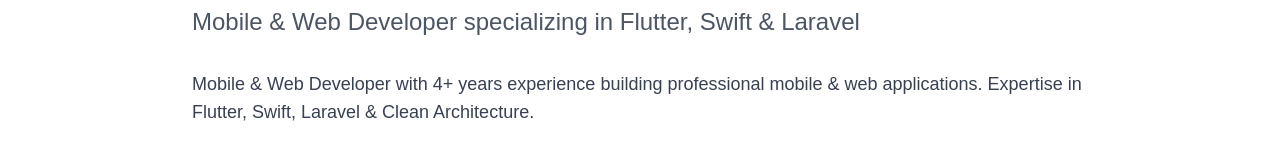
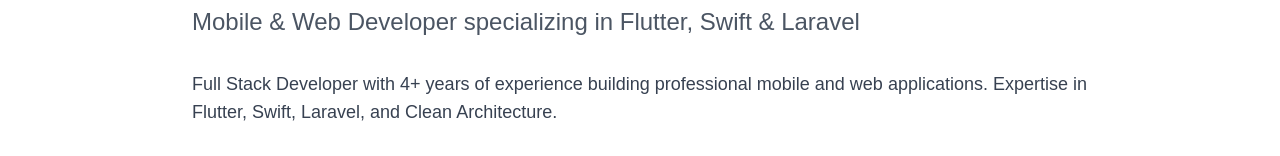
Before and after one commit to ahfasxp/ahfasxp, a Next.js app: page / in a window 1280 px wide. Shown: the part 150-306 px from the top of the page. Built offline with nearby package versions, Linux system fonts and the light colour scheme.

Commit message:
Refactor: simplify to 2 core variables (title & description)

```diff
--- a/app/layout.tsx
+++ b/app/layout.tsx
@@ -3,7 +3,7 @@
 import { PORTFOLIO } from "@/constants/portfolio";
 
 export const metadata: Metadata = {
-  title: `${PORTFOLIO.name} - ${PORTFOLIO.title}`,
+  title: `${PORTFOLIO.name} - Mobile & Web Developer`,
   description: PORTFOLIO.description,
 };
 
--- a/components/Hero.tsx
+++ b/components/Hero.tsx
@@ -11,7 +11,7 @@
           👋 Hello, I'm {PORTFOLIO.name}
         </h1>
         <h2 className="text-xl md:text-2xl text-gray-600 dark:text-gray-400 mb-8">
-          {PORTFOLIO.subtitle}
+          {PORTFOLIO.title}
         </h2>
         <p className="text-lg text-gray-700 dark:text-gray-300 mb-8">
           {PORTFOLIO.description}
--- a/constants/portfolio.ts
+++ b/constants/portfolio.ts
@@ -1,8 +1,7 @@
 export const PORTFOLIO = {
   name: "Ahfas",
-  title: "Mobile & Web Developer",
-  subtitle: "Mobile & Web Developer specializing in Flutter, Swift & Laravel",
-  description: "Mobile & Web Developer with 4+ years experience building professional mobile & web applications. Expertise in Flutter, Swift, Laravel & Clean Architecture.",
+  title: "Mobile & Web Developer specializing in Flutter, Swift & Laravel",
+  description: "Full Stack Developer with 4+ years of experience building professional mobile and web applications. Expertise in Flutter, Swift, Laravel, and Clean Architecture.",
 
   contact: {
     email: "ahfas.fazria@gmail.com",
```
